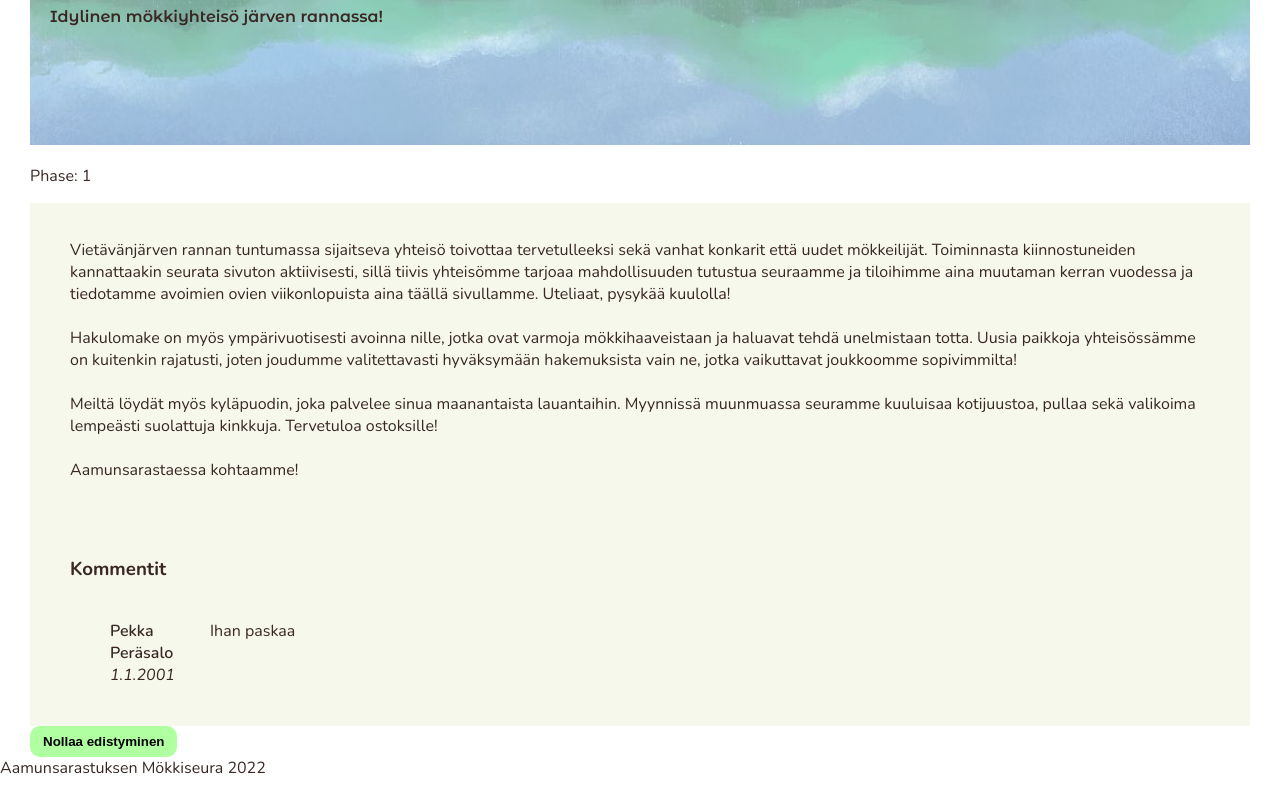
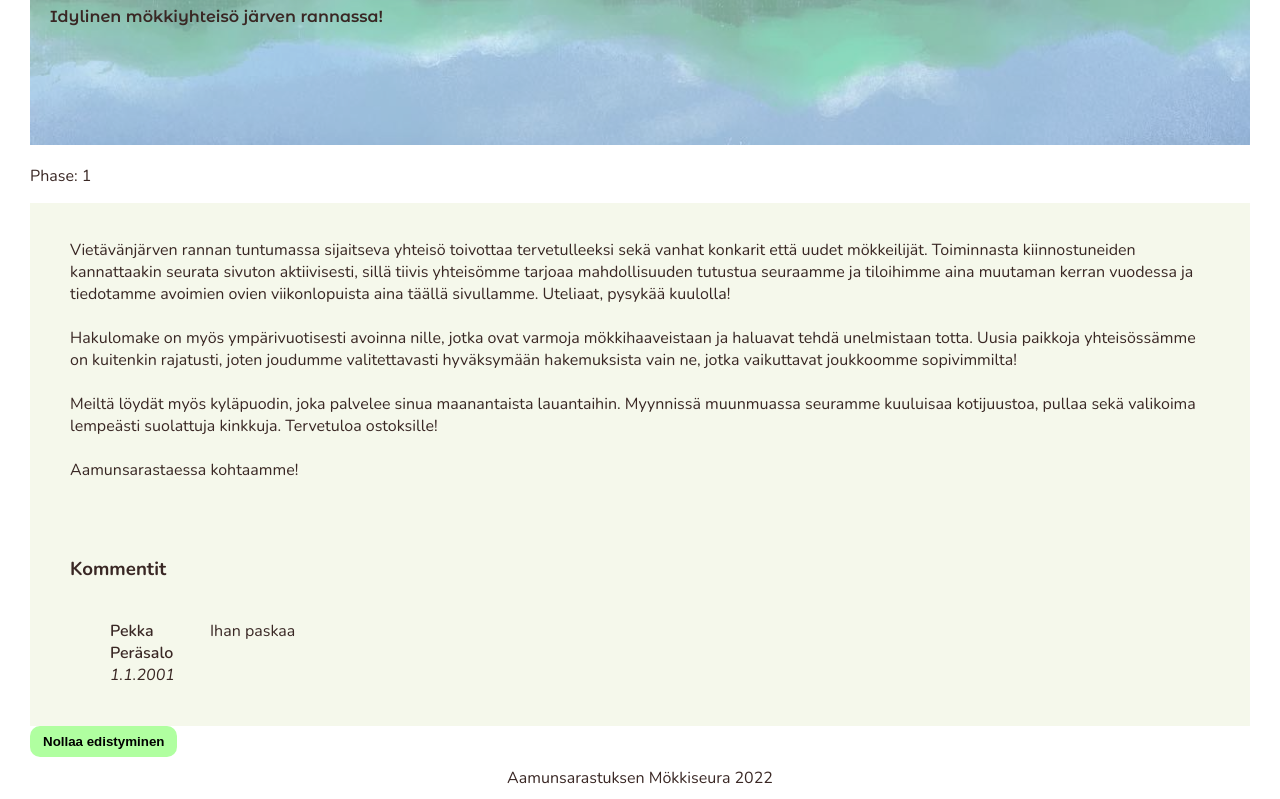
Before and after one commit to vuorisumu/GGJ-aamunsarastus, a React (Vite) app: page /#/ in a window 1280 px wide. Shown: the part 234-1033 px from the top of the page. Built offline with nearby package versions, Linux system fonts and the light colour scheme.

Commit message:
feat: center footer

```diff
--- a/src/styles/main.css
+++ b/src/styles/main.css
@@ -288,4 +288,6 @@ section h2 {
 
 footer p {
   margin: 0;
+  padding: 10px;
+  text-align: center;
 }/*# sourceMappingURL=main.css.map */
--- a/src/styles/main.scss
+++ b/src/styles/main.scss
@@ -70,5 +70,7 @@ section {
 footer {
   p {
     margin: 0;
+    padding: 10px;
+    text-align: center;
   }
 }
```
Also changed, not shown: 1 other file (tests, documents, lock files or other folders).
